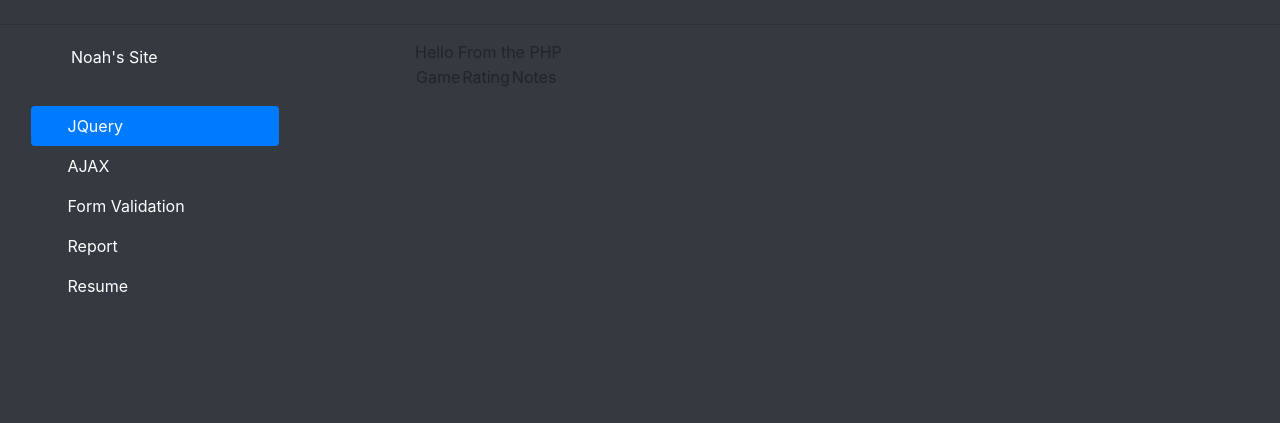
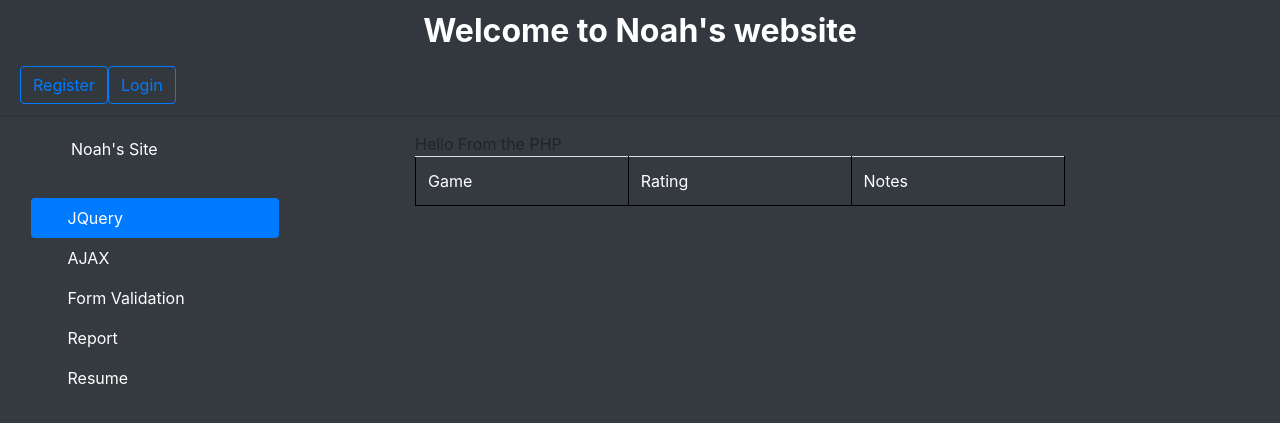
Before and after one commit to Badwolf202/Mywebsite, a PHP site: page /PHP/sqltableresults.php in a window 1280 px wide. Shown: the top 423 px of the page. Run offline with PHP 8.4, Linux system fonts and the light colour scheme; data that the repository does not hold is empty.

Commit message:
Really again :(

```diff
--- a/PHP/sqltableresults.php
+++ b/PHP/sqltableresults.php
@@ -9,7 +9,16 @@
 <body class="w-100 bg-dark">
 
 <div class="card-header" >
+    <h2 class="h2 mb-3 text-center" style="color: white"><strong>Welcome to Noah's website</strong></h2>
+    <?php
 
+    if(!empty($_SESSION['logged_in'])){
+        echo "<a class='btn btn-outline-danger my-2 my-sm-0' href='../PHP/logout.php' role='button'>Logout</a>";
+    }else{
+        echo "<a class='btn btn-outline-primary my-2 my-sm-0 ' href='../PHP/applyaccount.php' role='button'>Register</a>";
+        echo "<a class='btn btn-outline-primary my-2 my-sm-0' href='../HTML/Login.html' role='button'>Login</a>";
+    }
+    ?>
 
 </div>
 <div class="w-auto h-auto container-fluid">
@@ -63,8 +72,8 @@
     echo "Hello From the PHP";
     $mysqli = new mysqli("localhost", "noahb", "letmein", "testDB");
     $data = mysqli_query($mysqli, "SELECT * FROM `gameRev`;");
-    //echo "<style>td{border: 1px solid black; color:white}, tr {border: 1px solid black; color:white}</style>";
-    echo "<table class='table-borderless'>";
+    echo "<style>td{border: 1px solid black; color:white}, tr {border: 1px solid black; color:white}</style>";
+    echo "<table class='table'>";
     echo "<thead><tr><td>Game</td><td>Rating</td><td>Notes</td></tr></thead>";
     //write out the current ticket
     echo "<tbody>";
```
